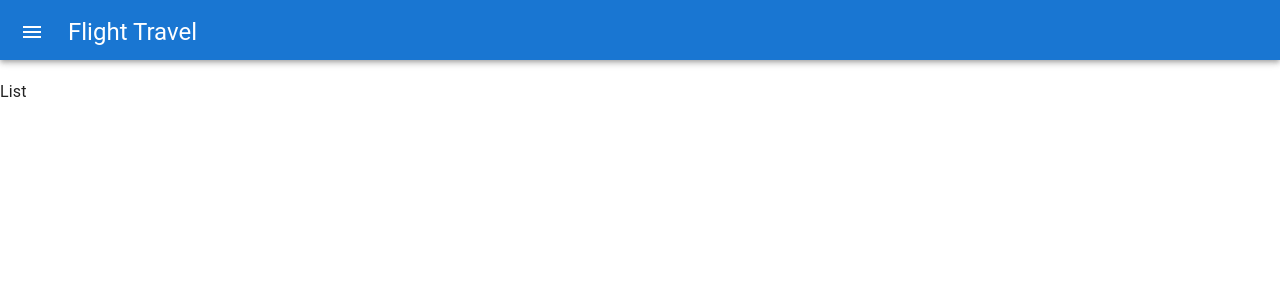
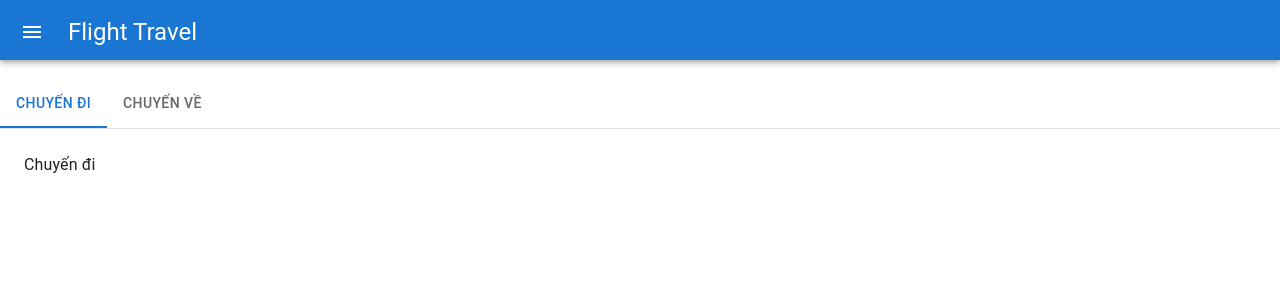
Before and after one commit to VanBaoTam/FlightTravel, a React (Vite) app in the folder packages/client/: page /list-flights in a window 1280 px wide. Shown: the top 300 px of the page. Built offline with nearby package versions, Linux system fonts and the light colour scheme.

Commit message:
add: dataGrid, improve api calling, fix flight-search services

```diff
--- a/packages/client/package.json
+++ b/packages/client/package.json
@@ -15,6 +15,7 @@
     "@mui/icons-material": "^5.15.11",
     "@mui/material": "^5.15.11",
     "@mui/styles": "^5.15.11",
+    "@mui/x-data-grid": "^6.19.6",
     "@mui/x-date-pickers": "^6.19.6",
     "axios": "^1.6.7",
     "dayjs": "^1.11.10",
--- a/packages/client/src/components/header/index.tsx
+++ b/packages/client/src/components/header/index.tsx
@@ -5,6 +5,7 @@ import Toolbar from "@mui/material/Toolbar";
 import Typography from "@mui/material/Typography";
 import IconButton from "@mui/material/IconButton";
 import MenuIcon from "@mui/icons-material/Menu";
+import { Link } from "react-router-dom";
 
 export default function Header() {
   return (
@@ -20,7 +21,10 @@ export default function Header() {
             <MenuIcon />
           </IconButton>
           <Typography variant="h5" color="inherit" component="div">
-            Flight Travel
+            <Link to="/" style={{ textDecoration: "none", color: "white" }}>
+              {" "}
+              Flight Travel
+            </Link>
           </Typography>
         </Toolbar>
       </AppBar>
--- /dev/null
+++ b/packages/client/src/components/tab/index.tsx
@@ -0,0 +1,66 @@
+import * as React from "react";
+import Tabs from "@mui/material/Tabs";
+import Tab from "@mui/material/Tab";
+import Typography from "@mui/material/Typography";
+import Box from "@mui/material/Box";
+interface TabPanelProps {
+  children?: React.ReactNode;
+  index: number;
+  value: number;
+}
+
+function CustomTabPanel(props: TabPanelProps) {
+  const { children, value, index, ...other } = props;
+
+  return (
+    <div
+      role="tabpanel"
+      hidden={value !== index}
+      id={`simple-tabpanel-${index}`}
+      aria-labelledby={`simple-tab-${index}`}
+      {...other}
+    >
+      {value === index && (
+        <Box sx={{ p: 3 }}>
+          <Typography>{children}</Typography>
+        </Box>
+      )}
+    </div>
+  );
+}
+
+function a11yProps(index: number) {
+  return {
+    id: `simple-tab-${index}`,
+    "aria-controls": `simple-tabpanel-${index}`,
+  };
+}
+
+export default function FlightTabs() {
+  const [value, setValue] = React.useState(0);
+
+  const handleChange = (event: React.SyntheticEvent, newValue: number) => {
+    setValue(newValue);
+  };
+
+  return (
+    <Box sx={{ width: "100%" }}>
+      <Box sx={{ borderBottom: 1, borderColor: "divider" }}>
+        <Tabs
+          value={value}
+          onChange={handleChange}
+          aria-label="basic tabs example"
+        >
+          <Tab label="Chuyến đi" {...a11yProps(0)} />
+          <Tab label="Chuyến về" {...a11yProps(1)} />
+        </Tabs>
+      </Box>
+      <CustomTabPanel value={value} index={0}>
+        Chuyến đi
+      </CustomTabPanel>
+      <CustomTabPanel value={value} index={1}>
+        Chuyến về
+      </CustomTabPanel>
+    </Box>
+  );
+}
--- a/packages/client/src/constants/common.ts
+++ b/packages/client/src/constants/common.ts
@@ -1,3 +1,4 @@
+import { GridColDef } from "@mui/x-data-grid";
 import { TAirPort } from "../types";
 export const VN_AIRPORT: TAirPort[] = [
   {
@@ -98,3 +99,15 @@ export const VN_AIRPORT: TAirPort[] = [
     city: "Hạ Long",
   },
 ];
+export const flightCols: GridColDef[] = [
+  {
+    field: "name",
+    headerName: "Task name",
+    width: 200,
+  },
+  {
+    field: "description",
+    headerName: "Description",
+    width: 430,
+  },
+];
--- a/packages/client/src/pages/home/index.tsx
+++ b/packages/client/src/pages/home/index.tsx
@@ -27,54 +27,66 @@ interface FormData {
   FlightType: EFlightType;
   Members: number;
   StartedAirport: string;
+  returnDate?: string;
   EndAirport: string;
 }
-
 const Home: React.FC = () => {
   const [StartAirport, setStartAirPort] = useState<TAirPort>(VN_AIRPORT[0]);
   const [EndAirport, setEndAirPort] = useState<TAirPort>(VN_AIRPORT[1]);
   const [startedDate, setStartedDate] = useState<any>(dayjs());
   const [endDate, setEndDate] = useState<any>(dayjs());
   const [members, setMembers] = useState<number>(0);
+  const [kids, setKids] = useState<number>(0);
   const [flightType, setFlightType] = useState<EFlightType>(EFlightType.once);
   const provider = useDataProvider();
 
-  const SearchFlights = async (data: FormData, date: any) => {
+  const SearchFlights = async (data: any) => {
     try {
+      const params = {
+        originLocationCode: data.StartedAirport,
+        destinationLocationCode: data.EndAirport,
+        departureDate: dayjs(startedDate).format("YYYY-MM-DD"),
+        adults: data.Members,
+        returnDate: data.returnDate
+          ? dayjs(data.returnDate).format("YYYY-MM-DD")
+          : null,
+        kids,
+        currencyCode: "VND",
+      };
+      console.log("PARAMS", params);
       const resp = await provider.get({
         path: "flights/flight-search",
-        params: {
-          originLocationCode: data.StartedAirport,
-          destinationLocationCode: data.EndAirport,
-          departureDate: dayjs(date).format("YYYY-MM-DD"),
-          adults: data.Members,
-        },
+        params,
       });
       if (resp.status === 200) console.log(resp);
-      displayToast("SUCCESS", "success");
+      displayToast("Đã tìm được thông tin các chuyến bay đi!", "success");
     } catch (error: any) {
       console.log(error.response.data.error);
       displayToast(error.response.data.error, "error");
     }
   };
-  const onSubmit = (data: FormData) => {
-    SearchFlights(data, startedDate);
-    if (EFlightType.both === data.FlightType) {
-      const newData: FormData = {
-        StartedAirport: data.EndAirport,
-        EndAirport: data.StartedAirport,
-        Members: data.Members,
-        FlightType: data.FlightType,
-      };
-      SearchFlights(newData, endDate);
-    }
+
+  const onSubmit = async (data: FormData) => {
+    const returnData = {
+      ...data,
+      StartedAirport: data.StartedAirport,
+      EndAirport: data.EndAirport,
+      returnDate: endDate ?? undefined,
+    };
+    SearchFlights(returnData);
   };
 
   const handleChangeMembers = (event: React.ChangeEvent<HTMLInputElement>) => {
     const value = (event.target as HTMLInputElement).value as unknown;
     const num = value as number;
-    if (num > 0) setMembers(num);
+    if (num > 0 && num < 10) setMembers(num);
     else setMembers(0);
+  };
+  const handleChangeKids = (event: React.ChangeEvent<HTMLInputElement>) => {
+    const value = (event.target as HTMLInputElement).value as unknown;
+    const num = value as number;
+    if (num > 0) setKids(num);
+    else setKids(0);
   };
   const handleChangeFlightType = (
     event: React.ChangeEvent<HTMLInputElement>
@@ -96,6 +108,22 @@ const Home: React.FC = () => {
     }
     if (flightType === EFlightType.both && !endDate) {
       displayToast("Hãy chọn ngày khứ hồi!", "error");
+      return;
+    }
+    if (members > 9) {
+      displayToast("Chỉ có thể đặt vé cho tối đa 9 người mỗi phiên!", "error");
+      return;
+    }
+    if (members < 1) {
+      displayToast("Hãy đảm bảo có ít nhất 1 khách đặt vé!", "error");
+      return;
+    }
+    if (kids > 9) {
+      displayToast("Chỉ có thể đặt vé cho tối đa 9 trẻ em mỗi phiên!", "error");
+      return;
+    }
+    if (kids < 0) {
+      displayToast("Số lượng trẻ em đặt vé không hợp lệ!", "error");
       return;
     }
     if (members <= 0) {
@@ -143,11 +171,21 @@ const Home: React.FC = () => {
               />
             </RadioGroup>
           </Grid>
-          <Grid item xs={12}>
+          <Grid item xs={6}>
             <TextField
               type="number"
               label="Số lượng hành khách"
+              value={members}
               onChange={handleChangeMembers}
+              fullWidth
+            />
+          </Grid>
+          <Grid item xs={6}>
+            <TextField
+              type="number"
+              label="Số lượng trẻ em (optional)"
+              value={kids}
+              onChange={handleChangeKids}
               fullWidth
             />
           </Grid>
--- a/packages/client/src/pages/list-flights/index.tsx
+++ b/packages/client/src/pages/list-flights/index.tsx
@@ -1,5 +1,7 @@
+import FlightTabs from "../../components/tab";
+
 function List() {
-  return <div>List</div>;
+  return <FlightTabs />;
 }
 
 export default List;
```
Also changed, not shown: packages/client/src/components/grid/index.tsx (added, +32 -0 lines), 2 other files (tests, documents, lock files or other folders).
